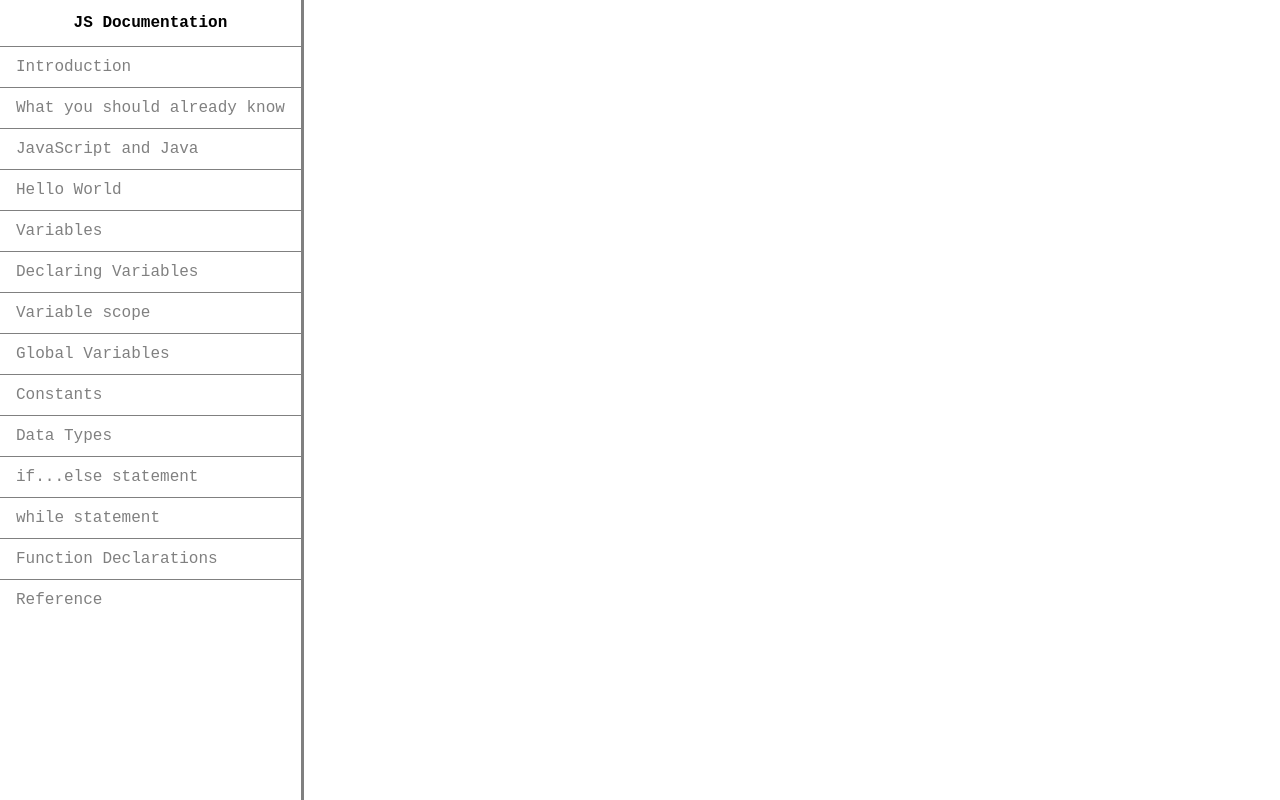
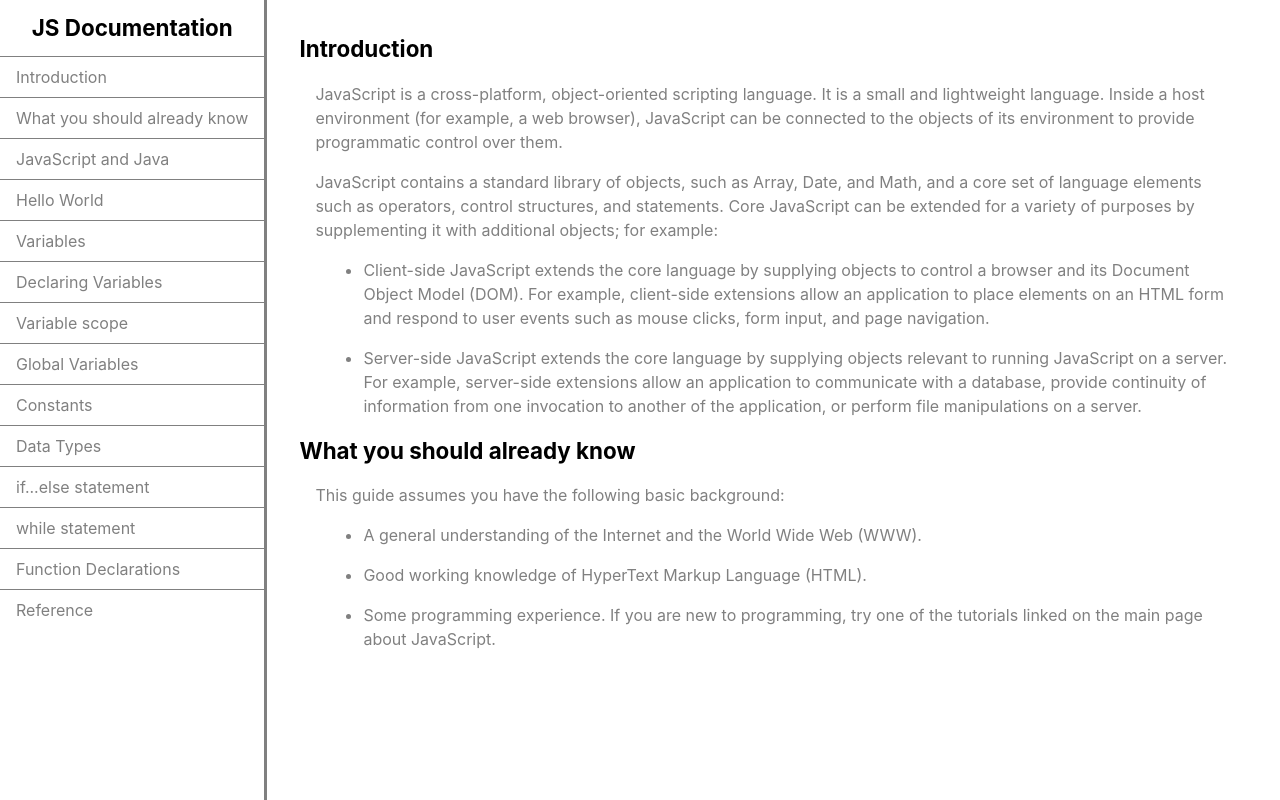
Before and after one commit to andishaa/technical-documentation-page, a plain HTML site: page index.html in a window 1280 px wide. Drawn offline with Linux system fonts and the light colour scheme.

Commit message:
Add main container and sections with needed styling

```diff
--- a/index.html
+++ b/index.html
@@ -29,5 +29,29 @@
             <li><a href="#reference" class="nav-link">Reference</a></li>
         </ul>
     </nav>
+    <main id="main-doc">
+        <section id="introduction" class="main-section">
+            <header>Introduction</header>
+            <article>
+                <p> JavaScript is a cross-platform, object-oriented scripting language. It is a small and lightweight language. Inside a host environment (for example, a web browser), JavaScript can be connected to the objects of its environment to provide programmatic control over them. </p>
+                <p> JavaScript contains a standard library of objects, such as Array, Date, and Math, and a core set of language elements such as operators, control structures, and statements. Core JavaScript can be extended for a variety of purposes by supplementing it with additional objects; for example: </p>
+                <ul>
+                    <li> Client-side JavaScript extends the core language by supplying objects to control a browser and its Document Object Model (DOM). For example, client-side extensions allow an application to place elements on an HTML form and respond to user events such as mouse clicks, form input, and page navigation. </li>
+                    <li> Server-side JavaScript extends the core language by supplying objects relevant to running JavaScript on a server. For example, server-side extensions allow an application to communicate with a database, provide continuity of information from one invocation to another of the application, or perform file manipulations on a server. </li>
+                </ul>
+            </article>
+        </section>
+        <section id="what_you_should_already_know" class="main-section">
+            <header>What you should already know</header>
+            <article>
+                <p>This guide assumes you have the following basic background:</p>
+                <ul>
+                    <li> A general understanding of the Internet and the World Wide Web (WWW). </li>
+                    <li>Good working knowledge of HyperText Markup Language (HTML).</li>
+                    <li> Some programming experience. If you are new to programming, try one of the tutorials linked on the main page about JavaScript. </li>
+                </ul>
+            </article>
+        </section>
+    </main>
 </body>
 </html>
--- a/style.css
+++ b/style.css
@@ -1,5 +1,6 @@
 :root {
     --color-grey: #808080;
+    --color-black: #000;
 }
 
 * {
@@ -19,7 +20,7 @@ body {
 
 html {
     font-size: 1rem;
-    font-family: 'Courier New', Courier, monospace;
+    font-family: -apple-system, BlinkMacSystemFont, 'Segoe UI', Roboto, Oxygen, Ubuntu, Cantarell, 'Open Sans', 'Helvetica Neue', sans-serif;
     font-weight: 400;
     line-height: 1.5;
 }
@@ -33,6 +34,7 @@ html {
 #navbar header {
     padding: 0.7rem;
     text-align: center;
+    font-size: 1.4rem;
     font-weight: bold;
 }
 
@@ -70,3 +72,29 @@ html {
         padding: 0.5rem 1rem;
     }
 }
+
+/* MAIN CONTAINER */
+
+#main-doc {
+    padding: 2rem;
+    color: var(--color-grey);
+}
+
+section header {
+    color: var(--color-black);
+    font-size: 1.4rem;
+    font-weight: bold;
+}
+
+section article {
+    margin: 1rem;
+}
+
+section p {
+    margin-top: 1rem;
+    margin-bottom: 1rem;
+}
+
+section li {
+    margin: 1rem 0 0 3rem;
+}
```
